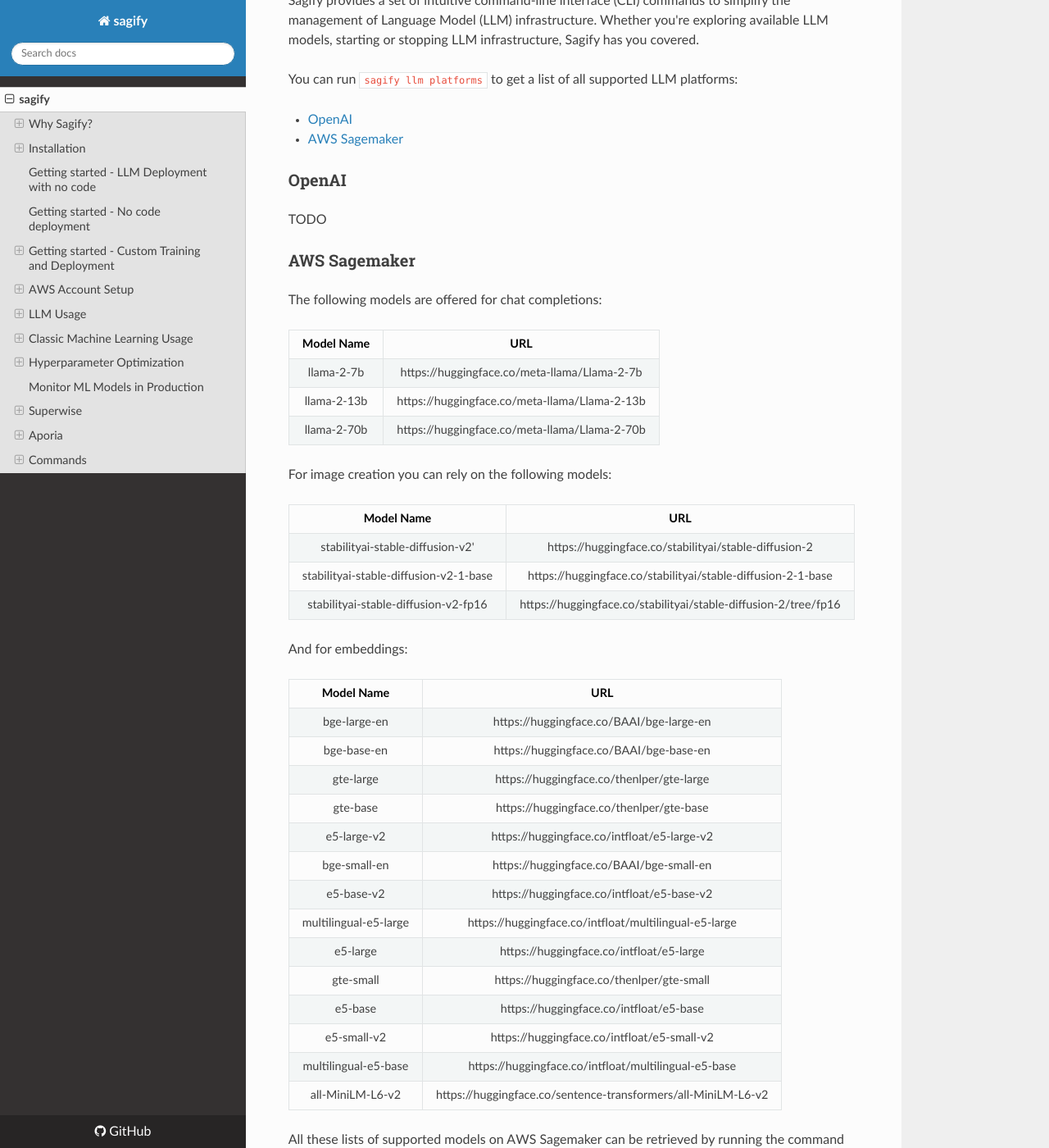
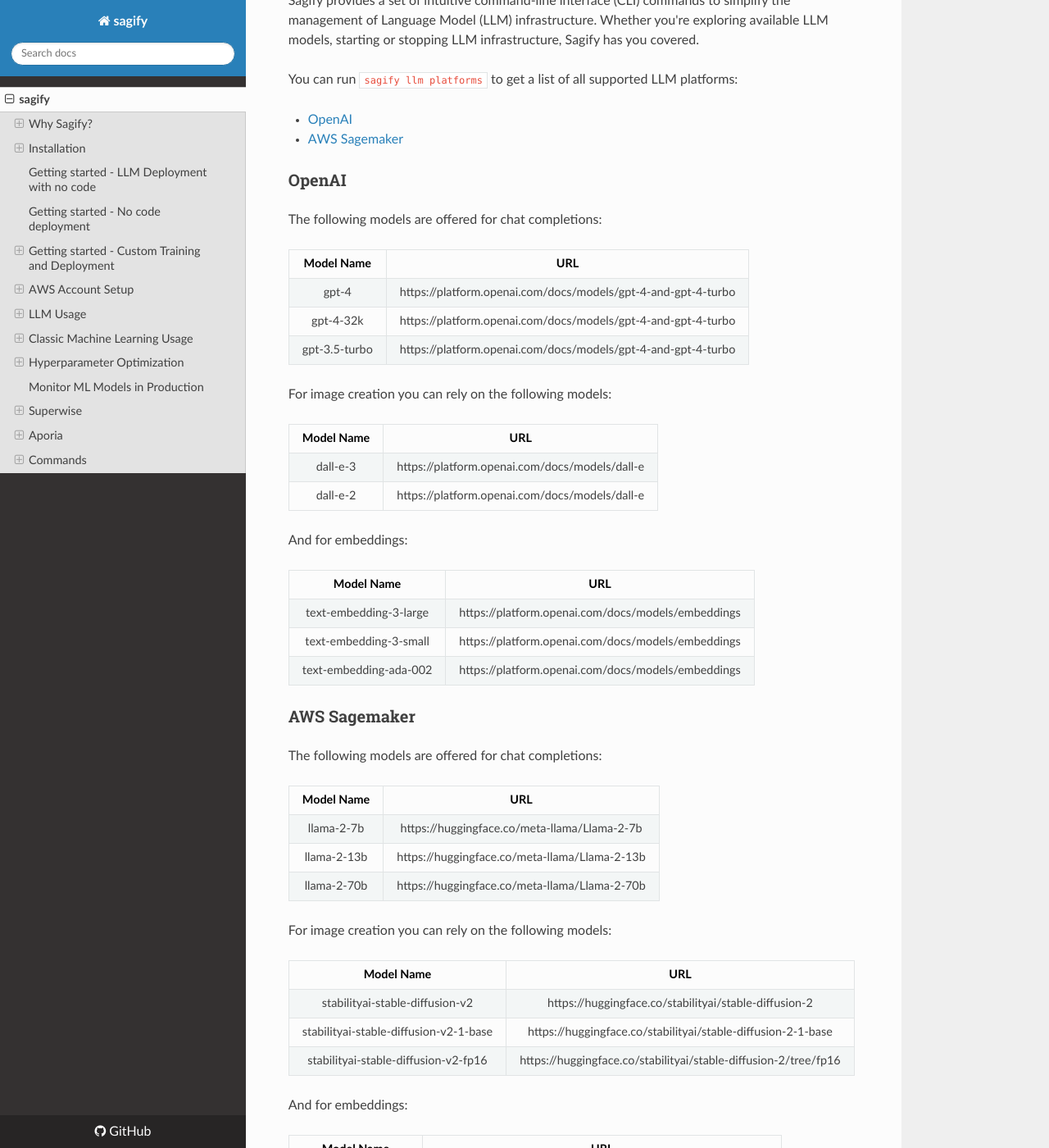
Before and after one commit to Kenza-AI/sagify, an MkDocs documentation site: the page built from docs/index.md, in a window 1280 px wide and 1400 px high, scrolled down 12853 px. Shown: the whole window at 82% size. Built offline with MkDocs 1.6.1, drawn with Linux system fonts in a browser that asks for light colours; nearby versions of some CDN libraries; some of the changed text lies outside the part shown.

Commit message:
added openai models in docs

```diff
--- a/docs/index.md
+++ b/docs/index.md
@@ -399,7 +399,28 @@
 
 ### OpenAI
 
-TODO
+The following models are offered for chat completions:
+
+| Model Name | URL |
+|:------------:|:-----:|
+|gpt-4|https://platform.openai.com/docs/models/gpt-4-and-gpt-4-turbo|
+|gpt-4-32k|https://platform.openai.com/docs/models/gpt-4-and-gpt-4-turbo|
+|gpt-3.5-turbo|https://platform.openai.com/docs/models/gpt-4-and-gpt-4-turbo|
+
+For image creation you can rely on the following models:
+
+| Model Name | URL |
+|:------------:|:-----:|
+|dall-e-3|https://platform.openai.com/docs/models/dall-e|
+|dall-e-2|https://platform.openai.com/docs/models/dall-e|
+
+And for embeddings:
+
+| Model Name | URL |
+|:------------:|:-----:|
+|text-embedding-3-large|https://platform.openai.com/docs/models/embeddings|
+|text-embedding-3-small|https://platform.openai.com/docs/models/embeddings|
+|text-embedding-ada-002|https://platform.openai.com/docs/models/embeddings|
 
 ### AWS Sagemaker
 
@@ -415,7 +436,7 @@
 
 | Model Name | URL |
 |:------------:|:-----:|
-|stabilityai-stable-diffusion-v2'|https://huggingface.co/stabilityai/stable-diffusion-2|
+|stabilityai-stable-diffusion-v2|https://huggingface.co/stabilityai/stable-diffusion-2|
 |stabilityai-stable-diffusion-v2-1-base|https://huggingface.co/stabilityai/stable-diffusion-2-1-base|
 |stabilityai-stable-diffusion-v2-fp16|https://huggingface.co/stabilityai/stable-diffusion-2/tree/fp16|
 
```
Also changed, not shown: other parts of docs/index.md (+1 -1 lines).
